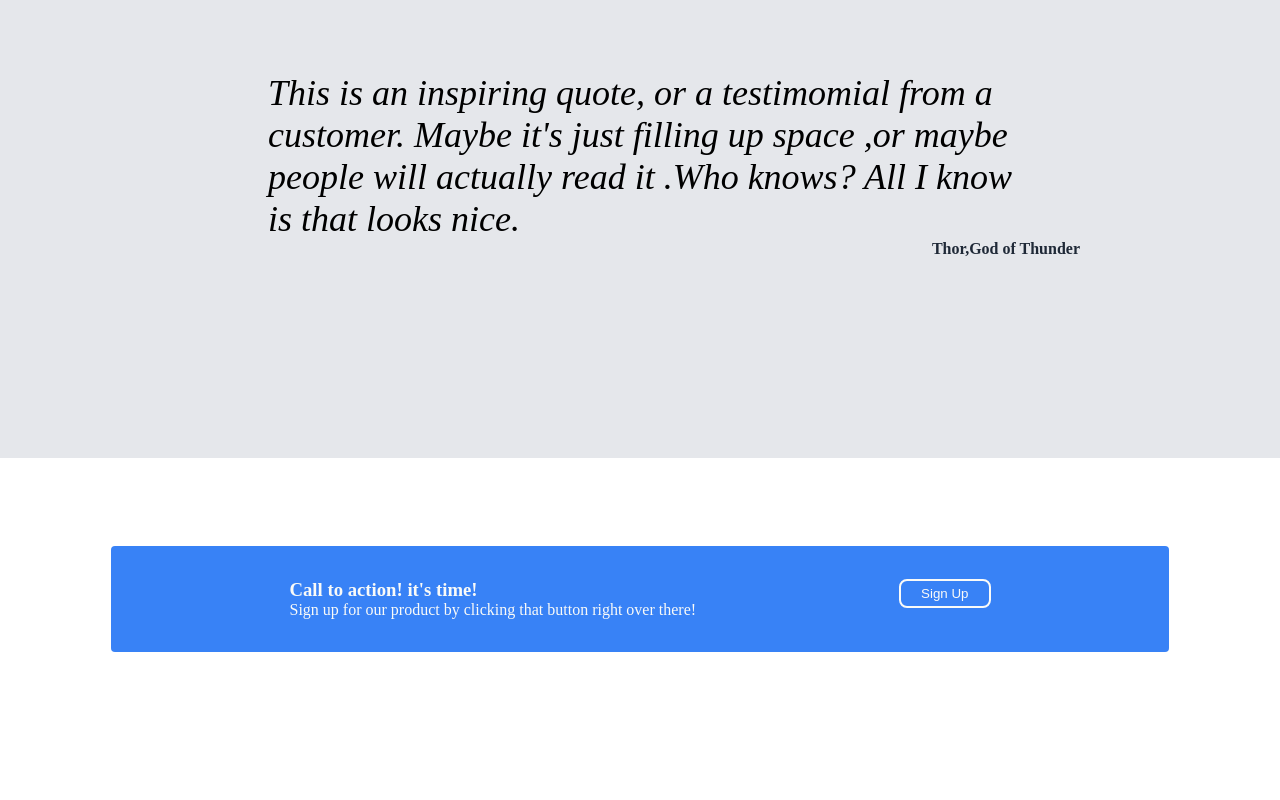
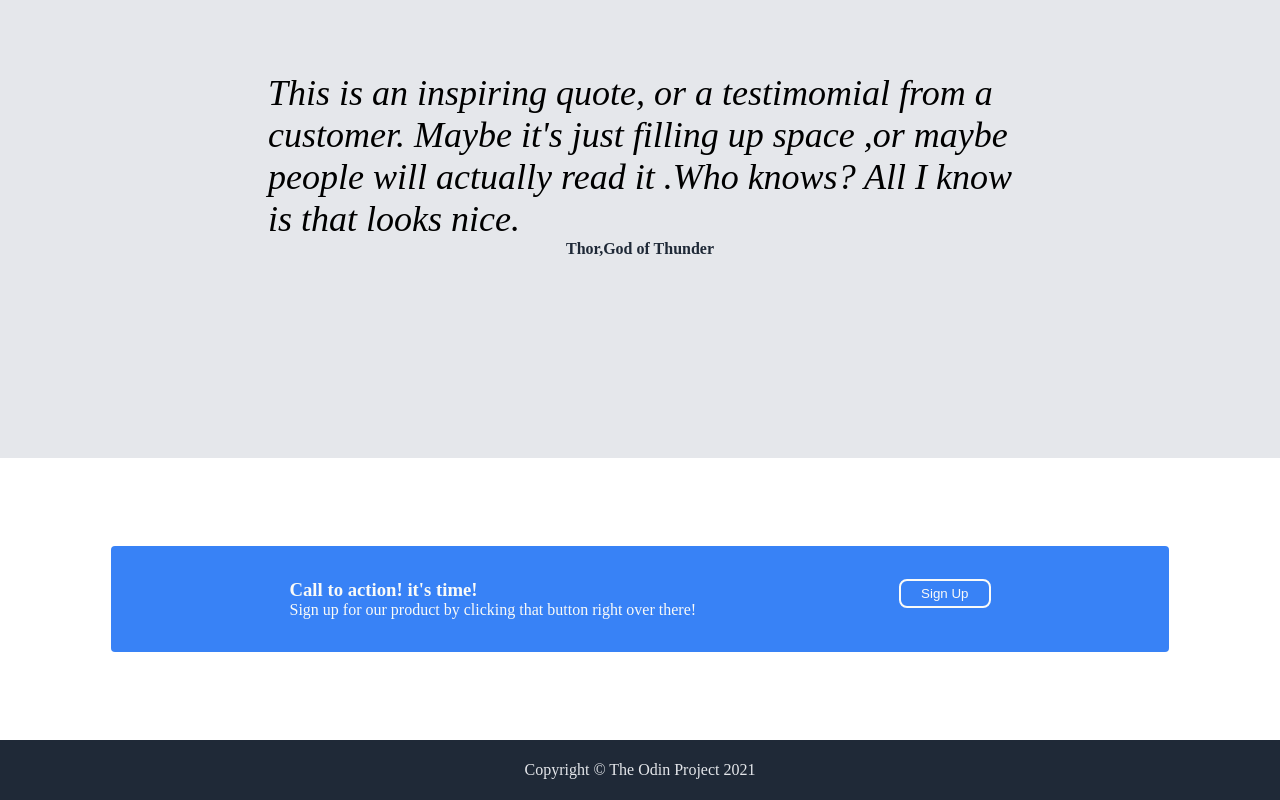
Before and after one commit to bawsepap/Odin-Landing-page, a plain HTML site: page index.html in a window 1280 px wide. Shown: the part 1123-1923 px from the top of the page. Before the commit the page ends 1863 px from the top, so only its background shows below. Drawn offline with Linux system fonts and the light colour scheme.

Commit message:
added the footer section

```diff
--- a/index.html
+++ b/index.html
@@ -78,5 +78,9 @@
           </div>
        </div>
 
+       <div class="footer">
+           Copyright &copy; The Odin Project 2021
+       </div>
+
 </body>
 </html>
--- a/style.css
+++ b/style.css
@@ -153,3 +153,21 @@ section {
    border-radius: 8px;
    border: 2px solid #f9faf8;
  }
+
+ .author {
+  margin: auto;
+ }
+
+ .footer {
+  bottom: 0;
+  left: 0;
+  right: 0;
+  height: 60px;
+  background-color:#1f2937;
+  color:#e5e7eb;
+  display: flex;
+  justify-content: center;
+  align-items: center;
+
+
+ }
```
